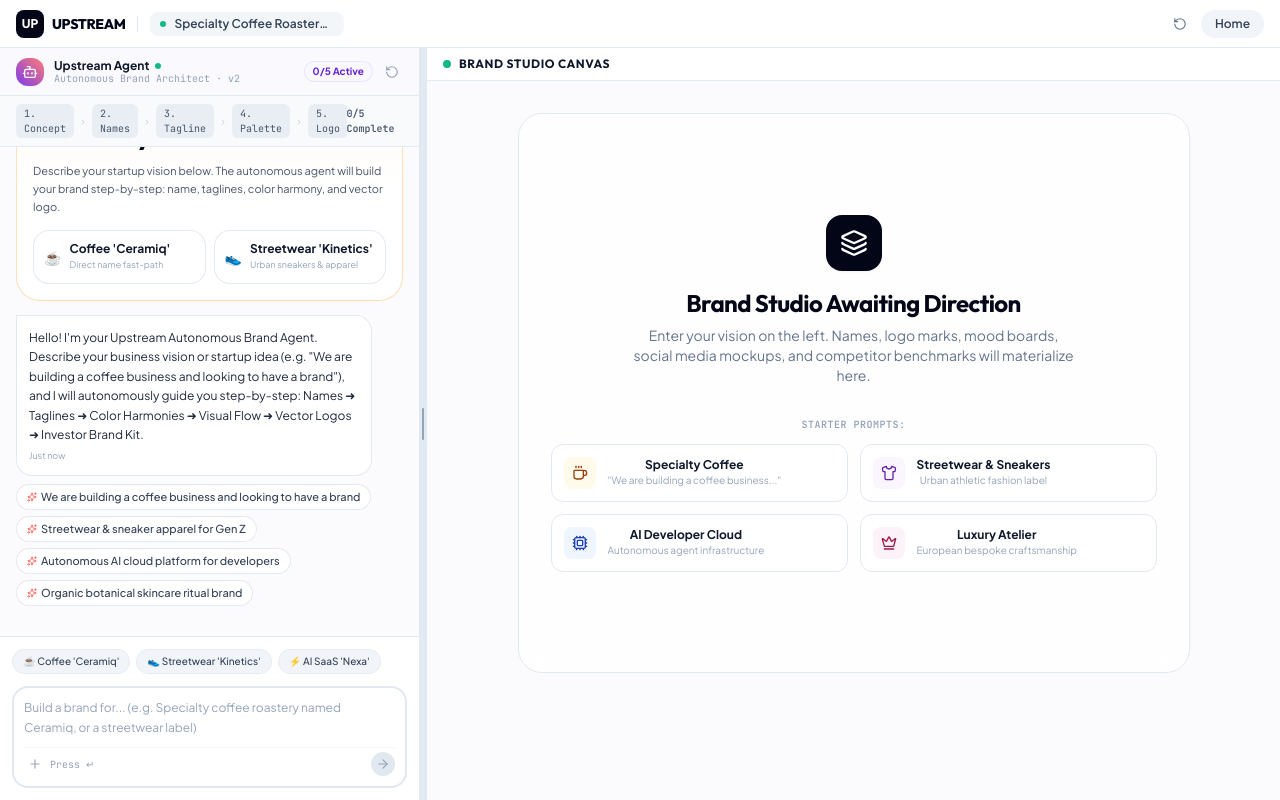
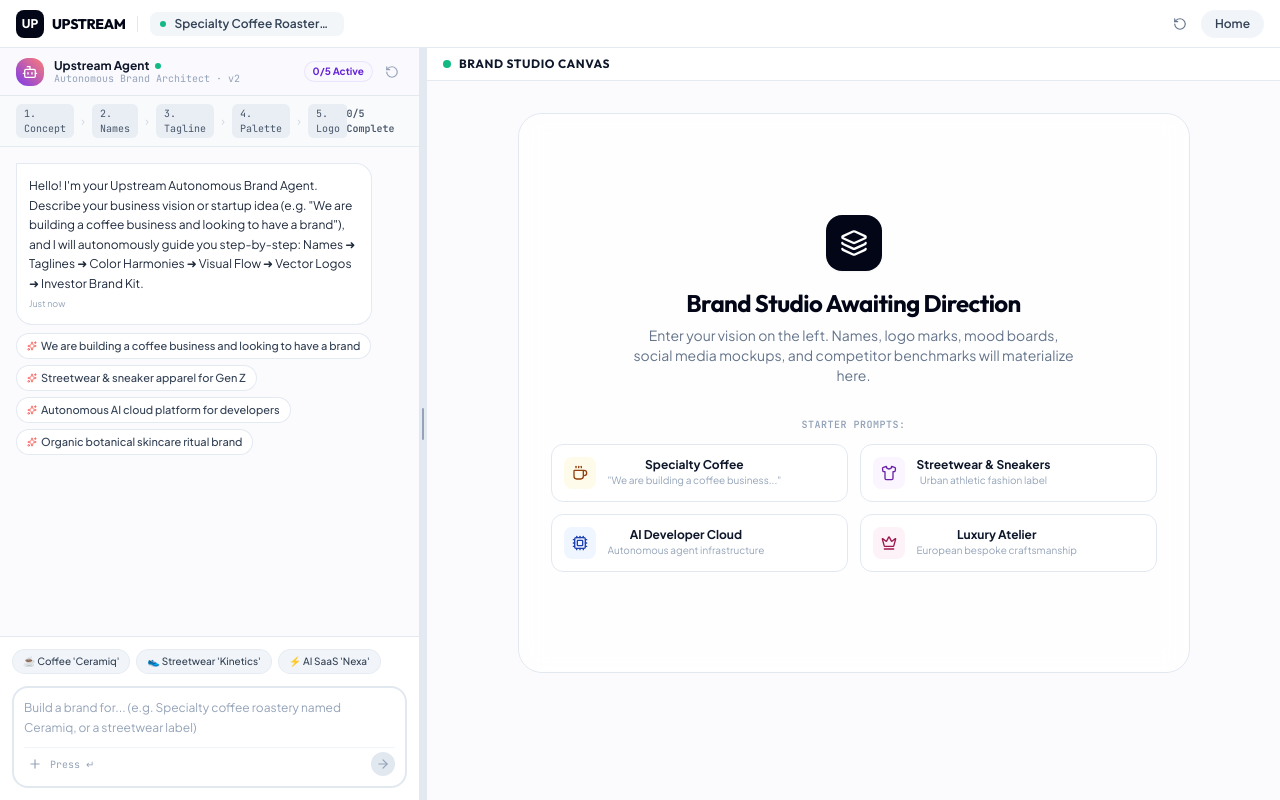
Before and after one commit to Astra-Idea-Strom/Upstream, a React (Vite) app in the folder apps/client/: page / in a window 1280 px wide. Built offline with nearby package versions, Linux system fonts and the light colour scheme; a web font is replaced by a local one.

Commit message:
fix(client): remove replit welcome banner and remove 'all deliverables' view to keep clean isolated deliverable tabs

```diff
--- a/apps/client/src/components/studio/AgentChatPanel.tsx
+++ b/apps/client/src/components/studio/AgentChatPanel.tsx
@@ -115,60 +115,6 @@ export const AgentChatPanel: React.FC = () => {
 
       {/* Messages & Execution Stream */}
       <div className="flex-1 overflow-y-auto p-4 space-y-3.5 text-xs bg-[#FBFBFE]">
-        {/* Replit Agent Welcome Banner if awaiting concept */}
-        {!hasConfirmedIndustry && (
-          <div className="p-4 rounded-3xl bg-gradient-to-b from-orange-50/80 via-white to-white border border-orange-200/80 shadow-2xs space-y-2.5 animate-in fade-in duration-300 text-left">
-            <div className="inline-flex items-center gap-1.5 px-2.5 py-0.5 rounded-full bg-orange-100 border border-orange-200 text-[10px] font-bold text-orange-800">
-              <Sparkles className="w-3 h-3 text-[#F97356]" />
-              <span>Idea to Identity · Replit Agent Mode</span>
-            </div>
-
-            <h2 className="text-xl sm:text-2xl font-display font-black text-slate-950 tracking-tight leading-tight">
-              What will you build?
-            </h2>
-
-            <p className="text-[11px] text-slate-600 leading-relaxed font-normal">
-              Describe your startup vision below. The autonomous agent will build your brand step-by-step: name, taglines, color harmony, and vector logo.
-            </p>
-
-            <div className="grid grid-cols-1 sm:grid-cols-2 gap-2 pt-1">
-              <button
-                onClick={() => sendChatMessage('We are building a coffee business named Ceramiq')}
-                className="p-2.5 rounded-2xl bg-white hover:bg-orange-50/70 border border-slate-200/90 hover:border-orange-300 text-left transition-all group shadow-2xs"
-              >
-                <div className="flex items-center gap-2">
-                  <span className="text-sm">☕</span>
-                  <div className="truncate">
-                    <strong className="text-xs text-slate-900 group-hover:text-orange-950 block truncate">
-                      Coffee 'Ceramiq'
-                    </strong>
-                    <span className="text-[9px] text-slate-400 block truncate">
-                      Direct name fast-path
-                    </span>
-                  </div>
-                </div>
-              </button>
-
-              <button
-                onClick={() => sendChatMessage('Streetwear and sneaker label called Kinetics')}
-                className="p-2.5 rounded-2xl bg-white hover:bg-purple-50/70 border border-slate-200/90 hover:border-purple-300 text-left transition-all group shadow-2xs"
-              >
-                <div className="flex items-center gap-2">
-                  <span className="text-sm">👟</span>
-                  <div className="truncate">
-                    <strong className="text-xs text-slate-900 group-hover:text-purple-950 block truncate">
-                      Streetwear 'Kinetics'
-                    </strong>
-                    <span className="text-[9px] text-slate-400 block truncate">
-                      Urban sneakers & apparel
-                    </span>
-                  </div>
-                </div>
-              </button>
-            </div>
-          </div>
-        )}
-
         {/* Conversation Thread */}
         {chatMessages.map((msg) => (
           <div
--- a/apps/client/src/components/studio/AgentWorkspace.tsx
+++ b/apps/client/src/components/studio/AgentWorkspace.tsx
@@ -85,7 +85,6 @@ export const AgentWorkspace: React.FC = () => {
         {hasConfirmedName && (
           <div className="flex items-center gap-1 overflow-x-auto no-scrollbar py-0.5">
             {[
-              { id: 'all', label: 'All Deliverables' },
               { id: 'identity', label: 'Identity & Canva' },
               { id: 'moodboard', label: 'Mood Board' },
               { id: 'social', label: 'Social Mockups' },
@@ -221,8 +220,8 @@ export const AgentWorkspace: React.FC = () => {
           </div>
         ) : (
           <div className="max-w-3xl mx-auto space-y-6 pb-20">
-            {/* ================= IDENTITY DELIVERABLES ================= */}
-            {(activeStudioTab === 'all' || activeStudioTab === 'identity') && (
+            {/* ================= 1. IDENTITY & CANVA DELIVERABLES ================= */}
+            {activeStudioTab === 'identity' && (
               <>
                 {/* Step 1: Industry & Concept Card */}
                 {hasConfirmedIndustry && <IndustryConceptCard />}
@@ -258,32 +257,33 @@ export const AgentWorkspace: React.FC = () => {
                 ) : (
                   hasConfirmedLogo && <LogoArtworkCard />
                 )}
+
+                {/* Brand Kit Export Card */}
+                {(hasConfirmedLogo || step === 5) && <BrandKitExportCard />}
               </>
             )}
 
-            {/* ================= STRETCH FEATURE 1: MOOD BOARD GENERATOR ================= */}
-            {hasConfirmedName && (activeStudioTab === 'all' || activeStudioTab === 'moodboard') && (
+            {/* ================= 2. MOOD BOARD GENERATOR ================= */}
+            {activeStudioTab === 'moodboard' && (
               <BrandMoodBoardCard />
             )}
 
-            {/* ================= STRETCH FEATURE 2: SOCIAL MEDIA PREVIEWS ================= */}
-            {hasConfirmedName && (activeStudioTab === 'all' || activeStudioTab === 'social') && (
+            {/* ================= 3. SOCIAL MEDIA PREVIEWS ================= */}
+            {activeStudioTab === 'social' && (
               <SocialMediaPreviewCard />
             )}
 
-            {/* ================= STRETCH FEATURE 3: COMPETITOR BENCHMARK & 2X2 MAP ================= */}
-            {hasConfirmedName && (activeStudioTab === 'all' || activeStudioTab === 'competitors') && (
+            {/* ================= 4. COMPETITOR BENCHMARK & 2X2 MAP ================= */}
+            {activeStudioTab === 'competitors' && (
               <CompetitorComparisonCard />
             )}
 
-            {/* ================= STRETCH FEATURE 4: BRAND GUIDELINES MANUAL ================= */}
-            {hasConfirmedName && (activeStudioTab === 'all' || activeStudioTab === 'guidelines') && (
-              <BrandGuidelinesCard />
-            )}
-
-            {/* Final Export Kit */}
-            {(activeStudioTab === 'all' || activeStudioTab === 'identity') && (hasConfirmedLogo || step === 5) && (
-              <BrandKitExportCard />
+            {/* ================= 5. BRAND GUIDELINES MANUAL ================= */}
+            {activeStudioTab === 'guidelines' && (
+              <>
+                <BrandGuidelinesCard />
+                <BrandKitExportCard />
+              </>
             )}
 
             <div ref={workspaceEndRef} />
--- a/apps/client/src/store/brandStore.ts
+++ b/apps/client/src/store/brandStore.ts
@@ -160,8 +160,8 @@ interface BrandStore {
   reset: () => void;
 
   // Stretch Studio Features
-  activeStudioTab: 'all' | 'identity' | 'moodboard' | 'social' | 'competitors' | 'guidelines';
-  setActiveStudioTab: (tab: 'all' | 'identity' | 'moodboard' | 'social' | 'competitors' | 'guidelines') => void;
+  activeStudioTab: 'identity' | 'moodboard' | 'social' | 'competitors' | 'guidelines';
+  setActiveStudioTab: (tab: 'identity' | 'moodboard' | 'social' | 'competitors' | 'guidelines') => void;
   nameAlternativesMap: Record<string, { taglines: string[]; logoStyles: LogoStyle[] }>;
   generateNameAlternatives: (brandId: string) => void;
   applyAlternativeTagline: (brandId: string, tagline: string) => void;
@@ -979,7 +979,7 @@ export const useBrandStore = create<BrandStore>((set, get) => ({
   },
 
   // Stretch Studio Features
-  activeStudioTab: 'all',
+  activeStudioTab: 'identity',
   setActiveStudioTab: (tab) => set({ activeStudioTab: tab }),
 
   nameAlternativesMap: {},
```
